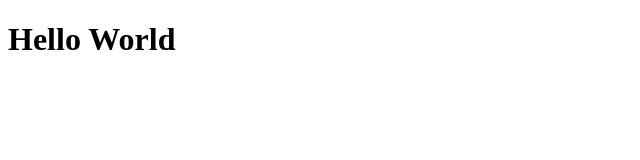
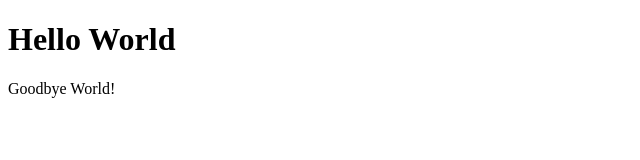
Before and after one commit to sebastiantorres86/demo-repo, a plain HTML site: page index.html in a window 1280 px wide. Shown: the whole page, without its empty margins (0-640 px from the left). Drawn offline with Linux system fonts and the light colour scheme.

Commit message:
added Goodbye World

```diff
--- a/index.html
+++ b/index.html
@@ -8,5 +8,8 @@
 </head>
 <body>
   <h1>Hello World</h1>
+  <p>
+    Goodbye World!
+  </p>
 </body>
 </html>
```
